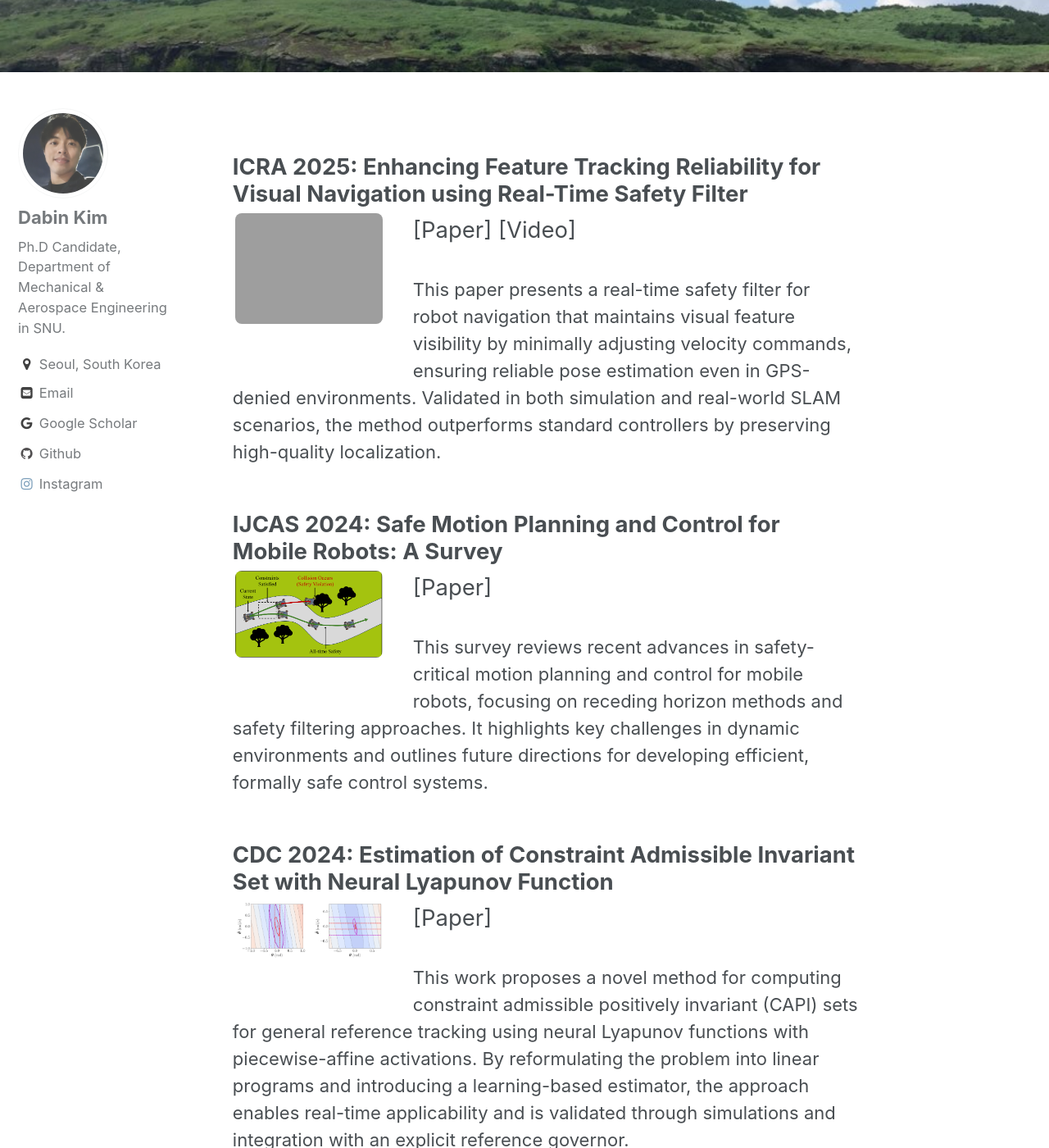
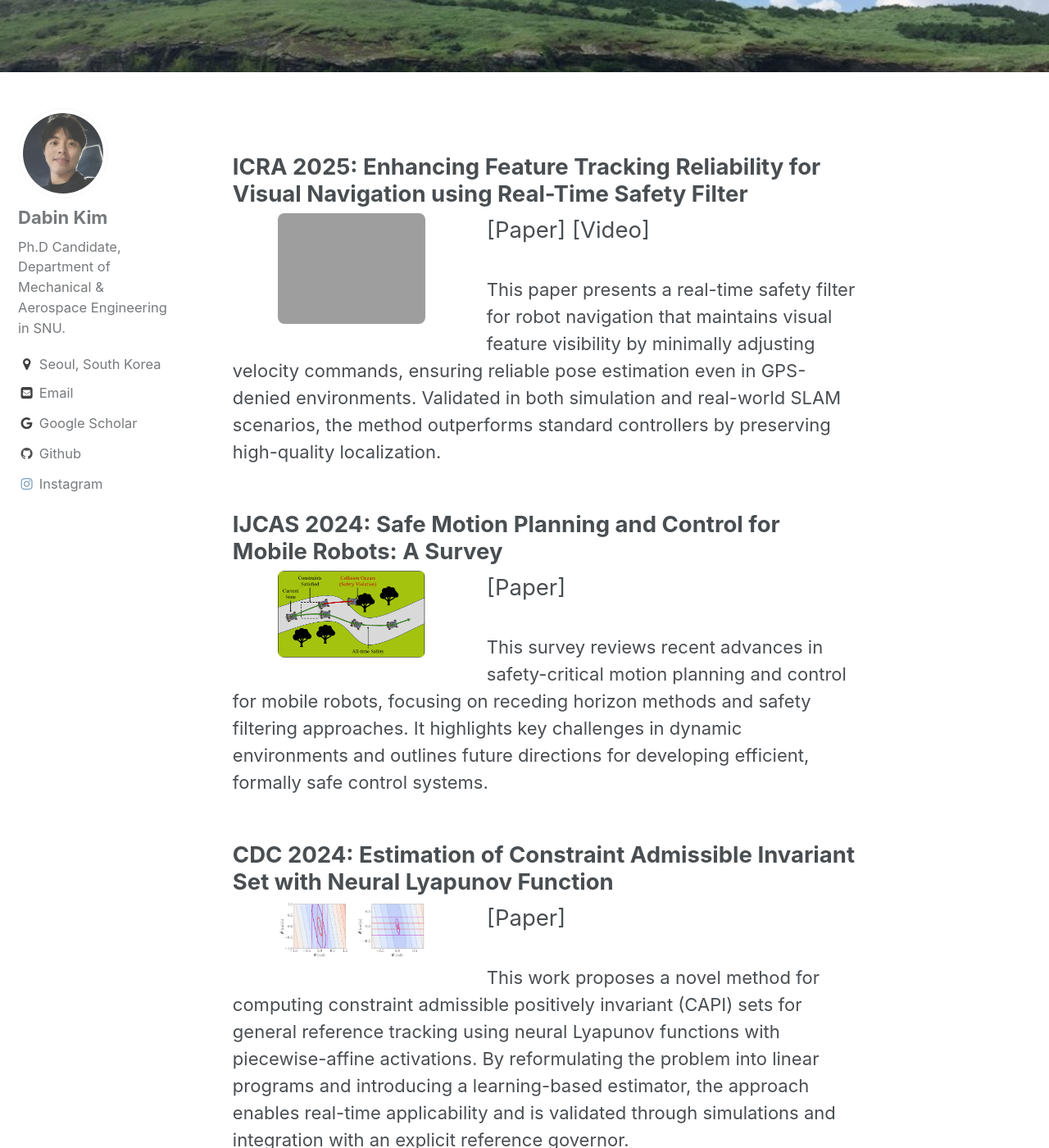
Before and after one commit to dabinkim-LGOM/dabinkim-LGOM.github.io, a Jekyll site: the page built from _pages/pub.md, in a window 1280 px wide and 1400 px high, scrolled down 302 px. Shown: the whole window at 82% size. Built offline with Jekyll 4.4.1, drawn with Linux system fonts in a browser that asks for light colours.

Commit message:
Update _archive.scss

```diff
--- a/_sass/_archive.scss
+++ b/_sass/_archive.scss
@@ -82,15 +82,15 @@
   float: left;
   border-radius: $border-radius;
   // Dabin Added
-  margin-right: 20px;
-  margin-bottom: 30px;
+  margin-right: 10px;
+  margin-bottom: 10px;
   margin-top: 0px;
   //
   padding-top: 0px;
-  padding-bottom: 14px;
+  padding-bottom: 10px;
   padding-left: 0px;
-  padding-right: 14px;
-  width: 200px;
+  padding-right: 10px;
+  width: 300px;
 
   img {
     width: 180px;
```
